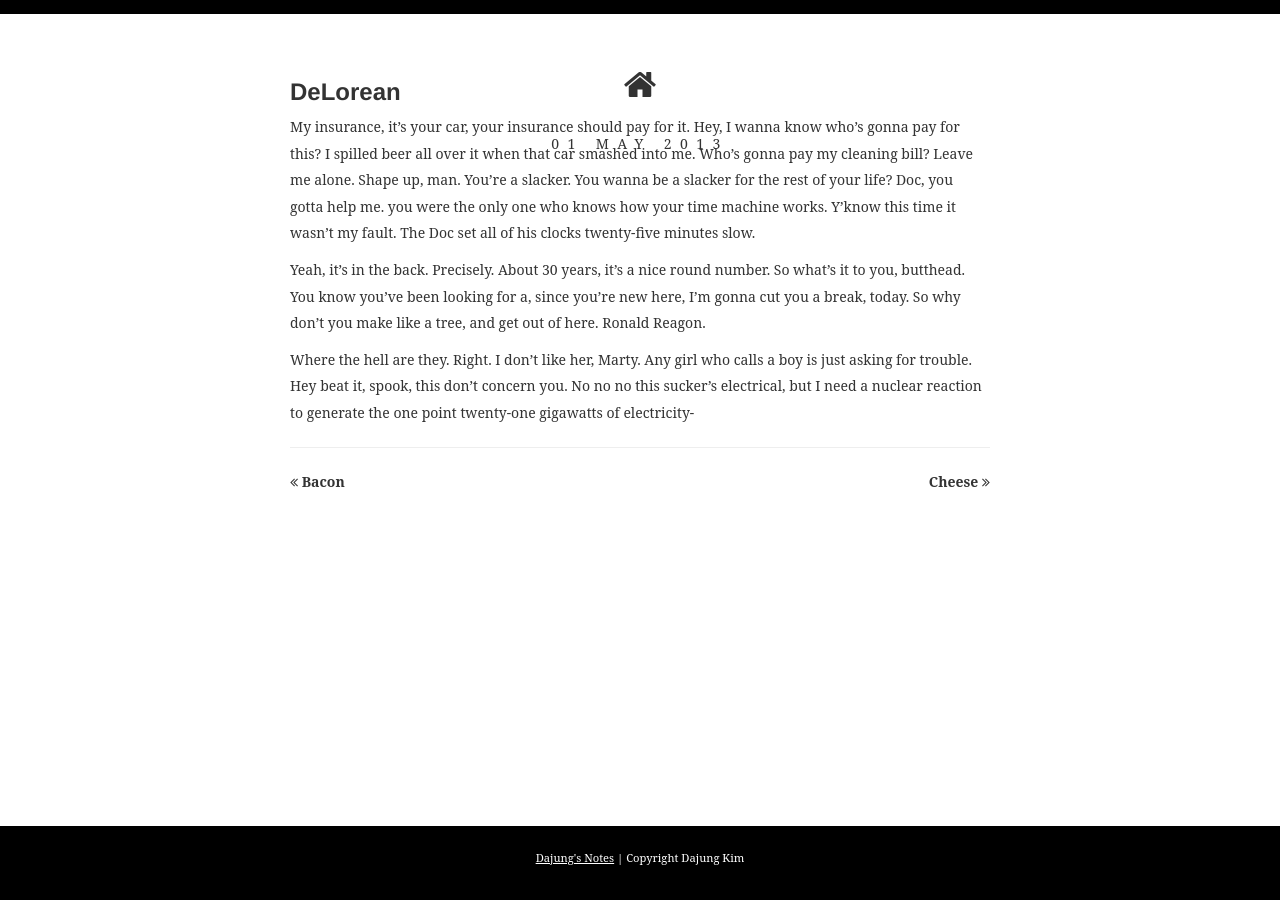
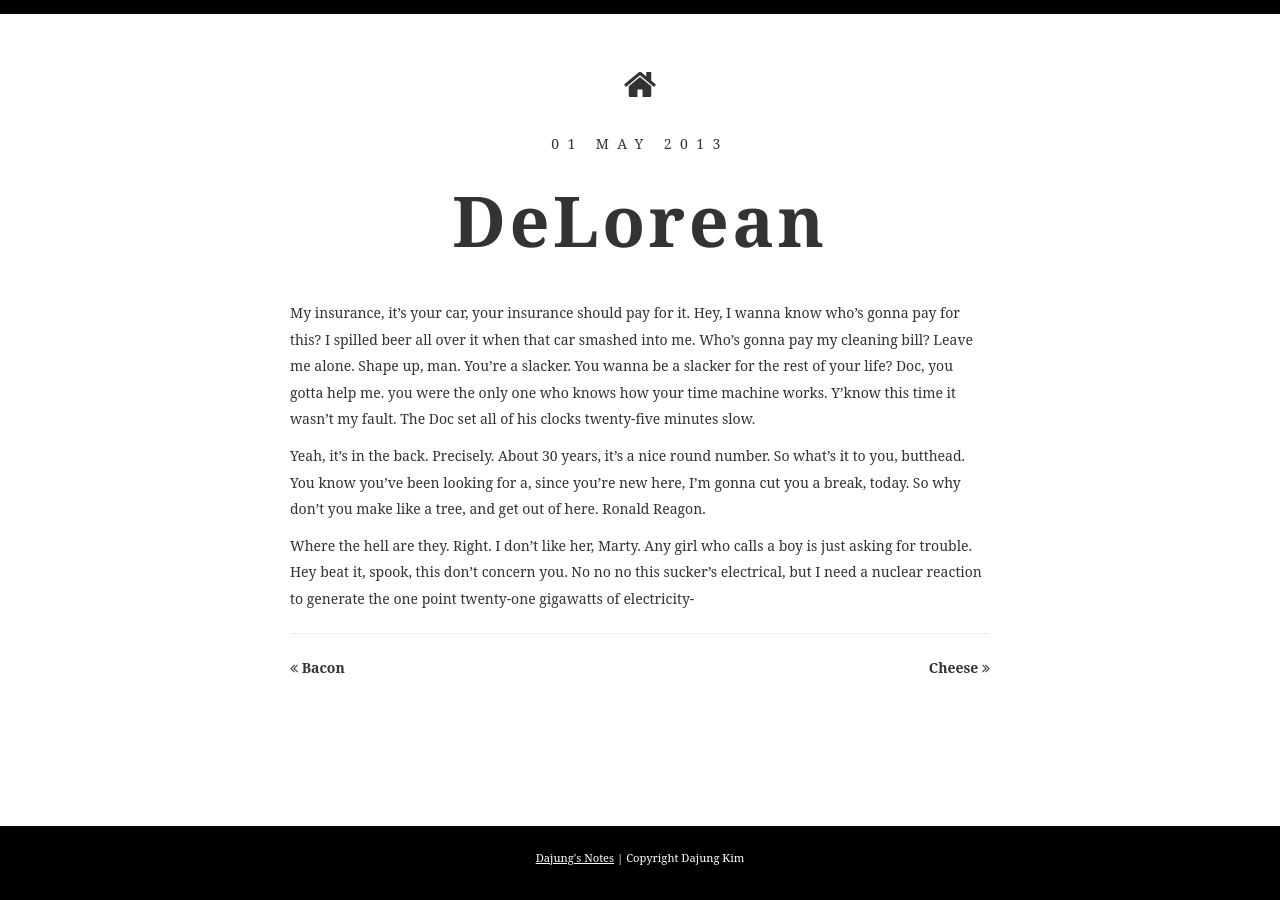
Before and after one commit to dahjeong/dahjeong.github.io, a Jekyll site: the page built from _posts/2013-05-01-fifth-post.md, in a window 1280 px wide. Built offline with Jekyll 4.4.1, drawn with Linux system fonts in a browser that asks for light colours; some web fonts are replaced.

Commit message:
test commit

```diff
--- a/_layouts/post_page.html
+++ b/_layouts/post_page.html
@@ -13,7 +13,7 @@
 			</article>
 			<article class="post">
 				<h5>{{ page.date | date: "%d %B %Y" }}</h5>
-				<h3 class="content">{{page.title}}</h3>
+				<h2 class="content">{{page.title}}</h2>
 				<section>
 					{{ content }}
 					<hr>
```
